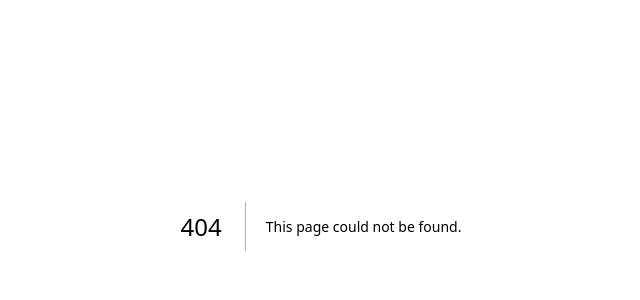
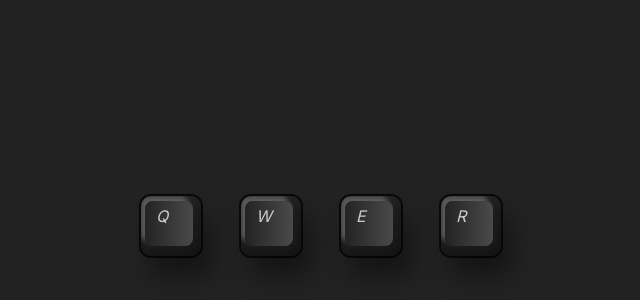
Before and after one commit to Yoy0z-maps/Front-end-UI, a Next.js app: page /keyboard in a window 1280 px wide. Before the commit this address had no page. Shown: the part 174-474 px from the top of the page, without its empty margins (319-959 px from the left). Built offline with nearby package versions, Linux system fonts and the light colour scheme.

Commit message:
Feat: keyboard

```diff
--- /dev/null
+++ b/src/app/keyboard/page.tsx
@@ -0,0 +1,56 @@
+"use client";
+import React, { useState, useEffect } from "react";
+
+export default function Page() {
+  const [activeKeys, setActiveKeys] = useState<Set<string>>(new Set());
+
+  useEffect(() => {
+    const handleKeyDown = (event: KeyboardEvent) => {
+      setActiveKeys((prevKeys) =>
+        new Set(prevKeys).add(event.key.toUpperCase())
+      );
+    };
+
+    const handleKeyUp = (event: KeyboardEvent) => {
+      setActiveKeys((prevKeys) => {
+        const newKeys = new Set(prevKeys);
+        newKeys.delete(event.key.toUpperCase());
+        return newKeys;
+      });
+    };
+
+    window.addEventListener("keydown", handleKeyDown);
+    window.addEventListener("keyup", handleKeyUp);
+
+    return () => {
+      window.removeEventListener("keydown", handleKeyDown);
+      window.removeEventListener("keyup", handleKeyUp);
+    };
+  }, []);
+
+  const getKeyStyle = (key: string) => {
+    return activeKeys.has(key)
+      ? "bg-active-key before:bg-active-key before:border-l before:border-b before:border-t before:border-active-key-before-border"
+      : "bg-dark-gradient before:bg-key-before before:border-key-lb";
+  };
+
+  return (
+    <div
+      id="keyboard"
+      className="flex justify-center items-center h-[100vh] gap-x-10 bg-tbackground"
+    >
+      {["Q", "W", "E", "R"].map((key) => (
+        <div
+          key={key}
+          className={`relative inline-block w-[60px] h-[60px] py-[8px] px-[15px] rounded-[10px] overflow-hidden ${getKeyStyle(
+            key
+          )} shadow-key-shadow before:content-[''] before:absolute before:top-[5px] before:left-[4px] before:bottom-[10px] before:right-[8px] before:shadow-key-before before:rounded-[8px]`}
+        >
+          <i className="relative z-10 text-white opacity-75 font-normal">
+            {key}
+          </i>
+        </div>
+      ))}
+    </div>
+  );
+}
--- a/src/app/page.tsx
+++ b/src/app/page.tsx
@@ -36,6 +36,9 @@ export default function Home() {
       <li>
         <Link href="/card">Card</Link>
       </li>
+      <li>
+        <Link href="/keyboard">Keyboard</Link>
+      </li>
     </div>
   );
 }
--- a/tailwind.config.ts
+++ b/tailwind.config.ts
@@ -28,6 +28,9 @@ const config: Config = {
         "skin-shadow": "linear-gradient(rgba(0,0,0,0.1),transparent)",
         "custom-gradient":
           "linear-gradient(105deg, transparent 40%, rgba(255,219,112,0.8) 45%, rgba(132, 50, 255, 0.6) 50%, transparent 54%)",
+        "dark-gradient": "linear-gradient(180deg, #282828, #202020)",
+        "key-before": "linear-gradient(90deg, #232323, #4a4a4a)",
+        "active-key": "linear-gradient(90deg, #de0000, #ffffff5c)",
       },
       perspective: {
         "500": "500px",
@@ -61,6 +64,10 @@ const config: Config = {
         rotationbg: "#1F1F1F",
         pepsi: "#F6FB02",
         canvasbg: "#ffcaec",
+        "key-lb": "#0004",
+        "key-t": "#0009",
+        "active-key": "#f00",
+        "active-key-before-border": "#fff4",
       },
       boxShadow: {
         "iso-last-child": "1 -120px 120px 20px rgba(0, 0, 0, 0.25)",
@@ -80,6 +87,10 @@ const config: Config = {
         "third-box": "0 0 0 0 #00aa98",
         "third-box-hover": "0 0 0 400px #00aa98",
         "text-shadow": "-2px 0 #fff, 0 2px #fff, 2px 0 #fff, 0 -2px #fff",
+        "key-shadow":
+          "inset -8px 0 8px rgba(0,0,0,0.15), inset 0 -8px 8px rgba(0,0,0,0.25), 10px 20px 25px rgba(0,0,0,0.4), 0 0 0 2px rgba(0,0,0,0.75)",
+        "key-before":
+          "-5px -5px 5px rgba(255,255,255,0.25), 10px 5px 10px rgba(0,0,0,0.15)",
       },
     },
   },
```
